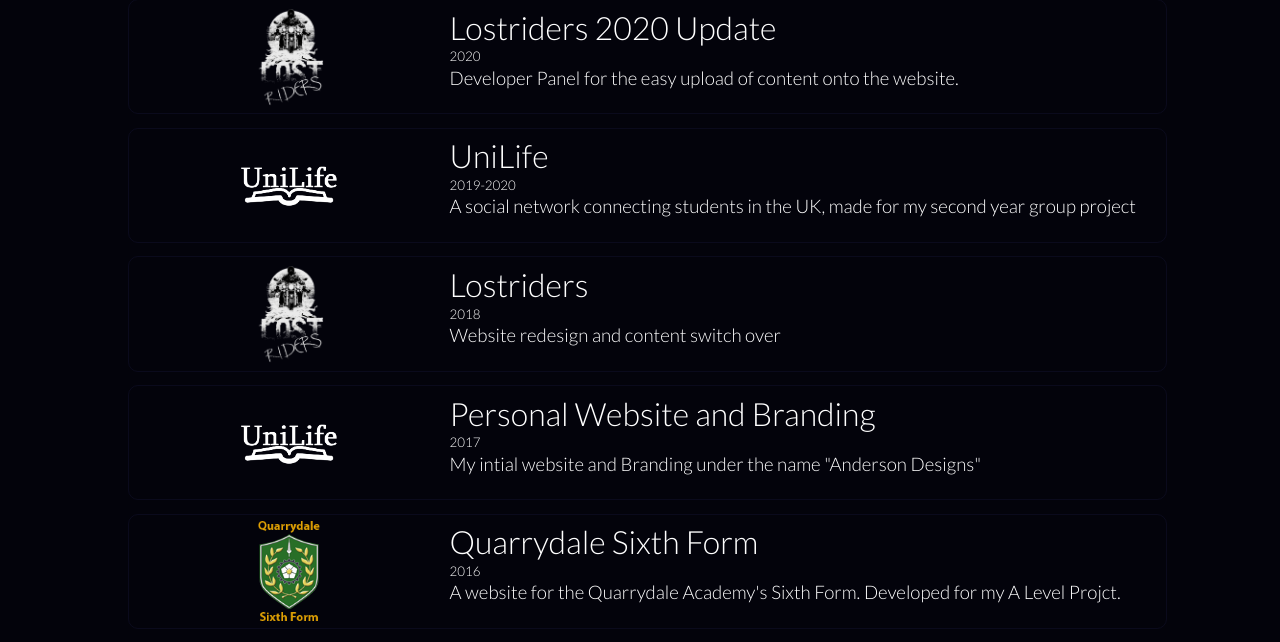
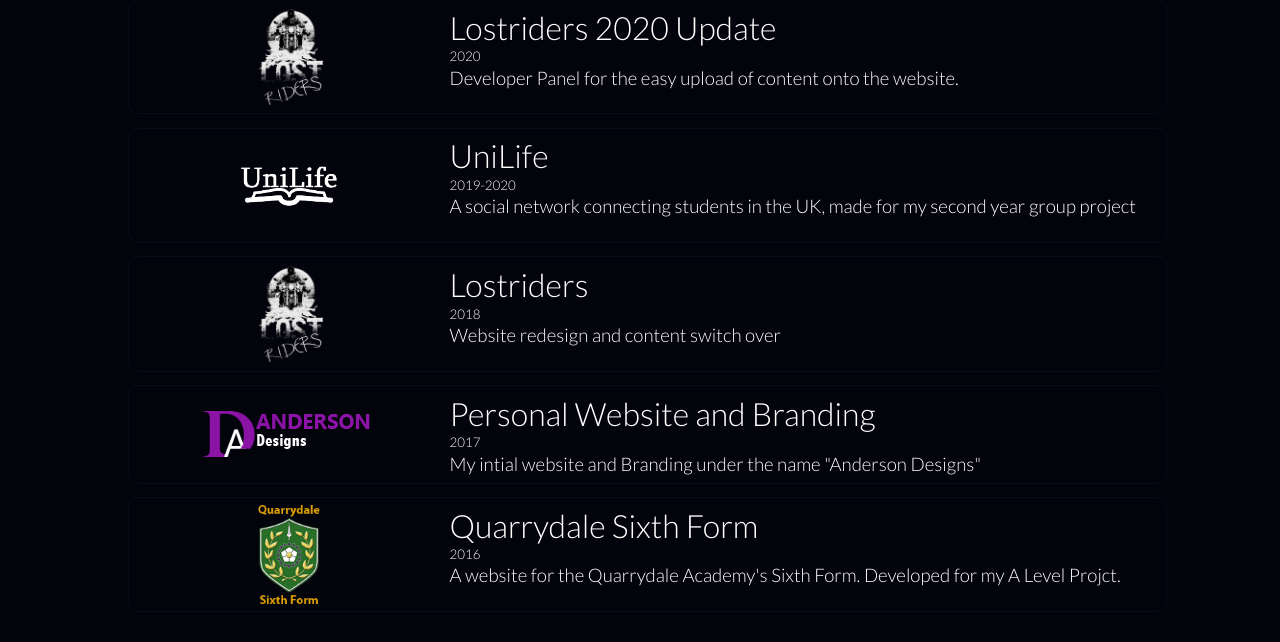
Before and after one commit to Omnicpie/personal, a website: page projects.html in a window 1280 px wide. Shown: the part 660-1302 px from the top of the page. Drawn offline with Linux system fonts and the light colour scheme.

Commit message:
old personal website logos

```diff
--- a/projects.html
+++ b/projects.html
@@ -128,8 +128,8 @@
             <a class="project-link" href="projects/personal2017">
                 <div class="project" id="personal2017">
                     <div class="project-img">
-                        <img alt="img"loading="lazy"src="./Content/unilife.png" style="height:auto; margin:auto;max-height:inherit;max-width:100%" id="dt"/>
-                        <img alt="img" loading="lazy"src="./Content/unilife.png" style="height:auto; margin:auto;max-height:inherit;max-width:100%" id="mob"/>
+                        <img alt="img"loading="lazy"src="./Content/AD-LOGO.png" style="height:auto; margin:auto;max-height:inherit;max-width:100%" id="dt"/>
+                        <img alt="img" loading="lazy"src="./Content/favi.png" style="height:auto; margin:auto;max-height:inherit;max-width:100%" id="mob"/>
                     </div>
                     <div class="project-info">
                         <p class="project-title">Personal Website and Branding</p>
```
